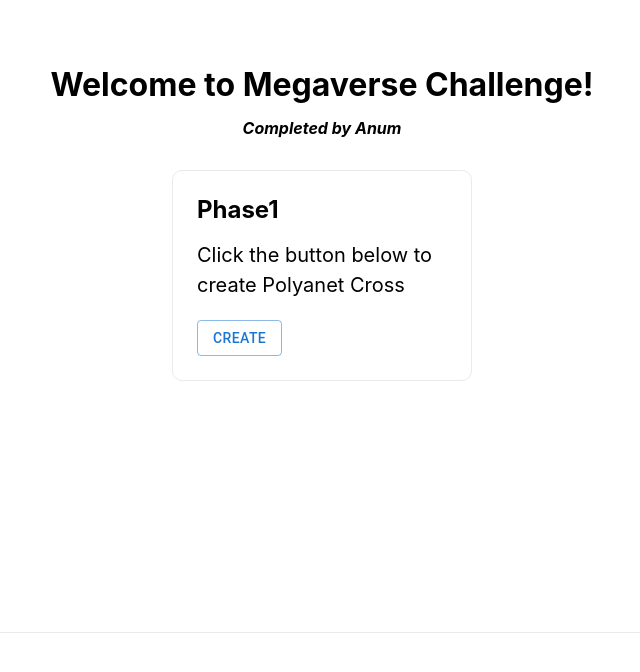
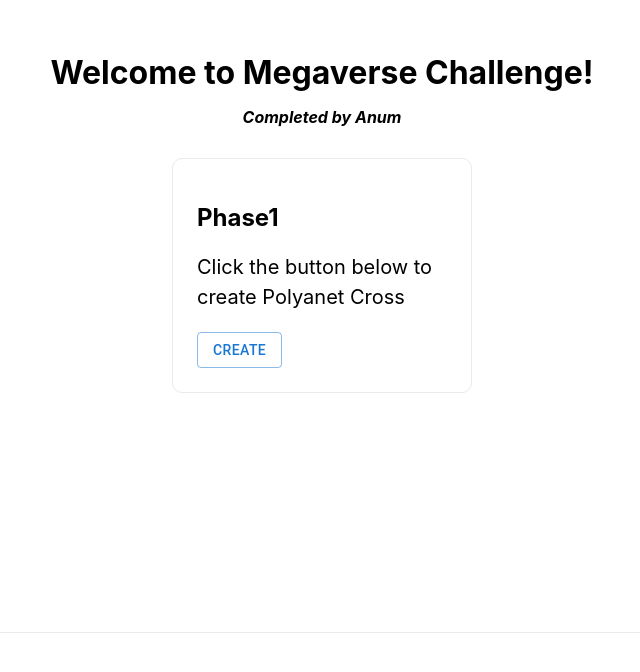
Before and after one commit to AnumQ/megaverse, a Next.js app: page / in a window 1280 px wide. Shown: the part 168-840 px from the top of the page, without its empty margins (318-958 px from the left). Built offline with nearby package versions, Linux system fonts and the light colour scheme.

Commit message:
Remove card hover css

```diff
--- a/styles/Home.module.css
+++ b/styles/Home.module.css
@@ -92,18 +92,6 @@
   max-width: 300px;
 }
 
-.card:hover,
-.card:focus,
-.card:active {
-  color: #0070f3;
-  border-color: #0070f3;
-}
-
-.card h2 {
-  margin: 0 0 1rem 0;
-  font-size: 1.5rem;
-}
-
 .card p {
   margin: 0;
   font-size: 1.25rem;
```
